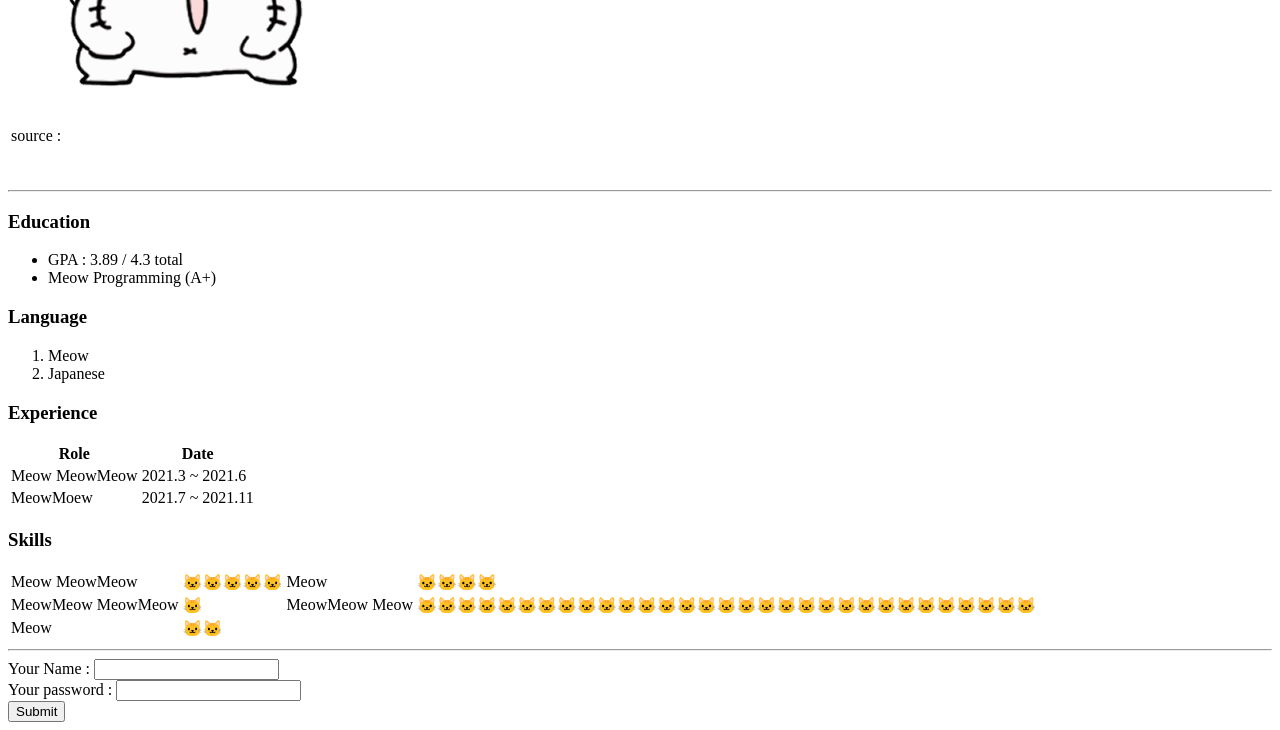
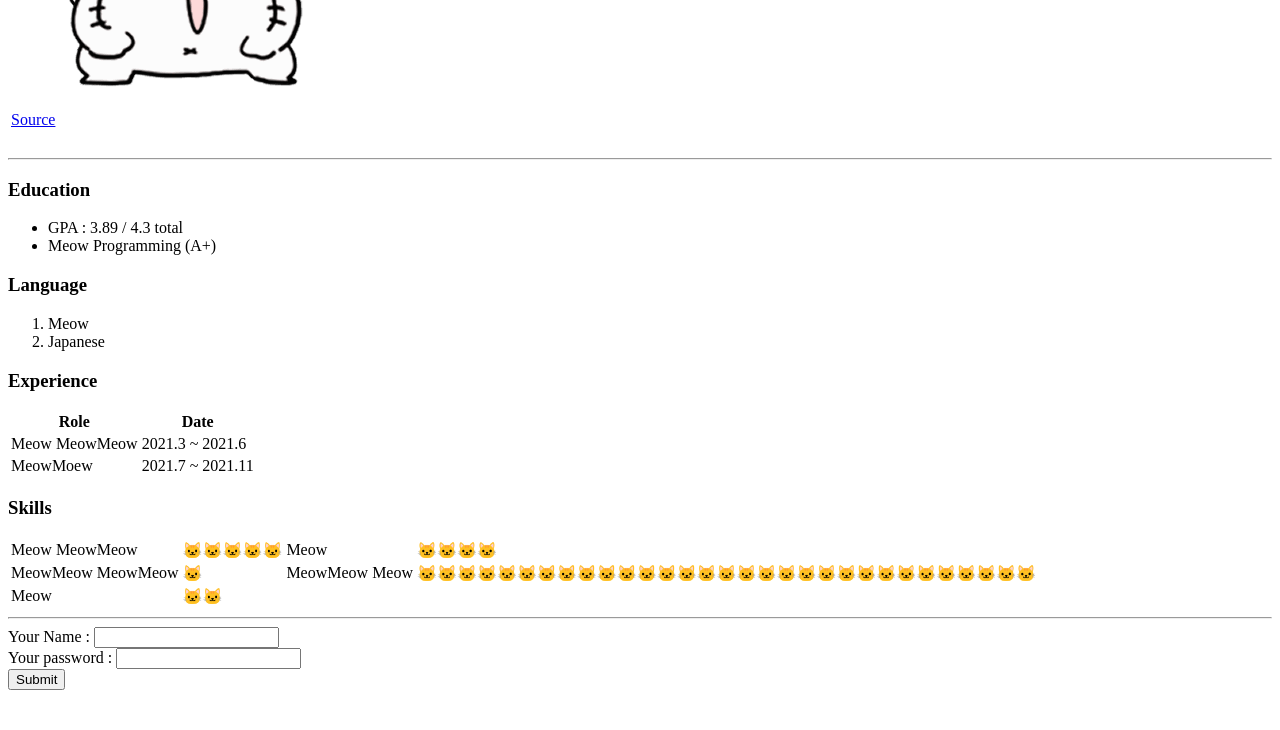
Before and after one commit to b07902067/web-test, a plain HTML site: page index.html in a window 1280 px wide. Shown: the part 206-936 px from the top of the page. After the commit the page ends 904 px from the top, so only its background shows below. Drawn offline with Linux system fonts and the light colour scheme.

Commit message:
modify : index.html

```diff
--- a/index.html
+++ b/index.html
@@ -16,7 +16,7 @@
                     <p><em>Strange Cat on <strong><a href="https://www.youtube.com/c/からめる">Youtube</a></strong></em></p></td>
             </tr>
             <tr>
-                <td><p>source : <a href="https://sdl-stickershop.line.naver.jp/stickershop/v1/sticker/383392954/IOS/sticker_animation@2x.png"></a></p></td>
+                <td><a href="https://sdl-stickershop.line.naver.jp/stickershop/v1/sticker/383392954/IOS/sticker_animation@2x.png">Source</a></td>
                 <td></td>
             </tr>
         </table>
```
